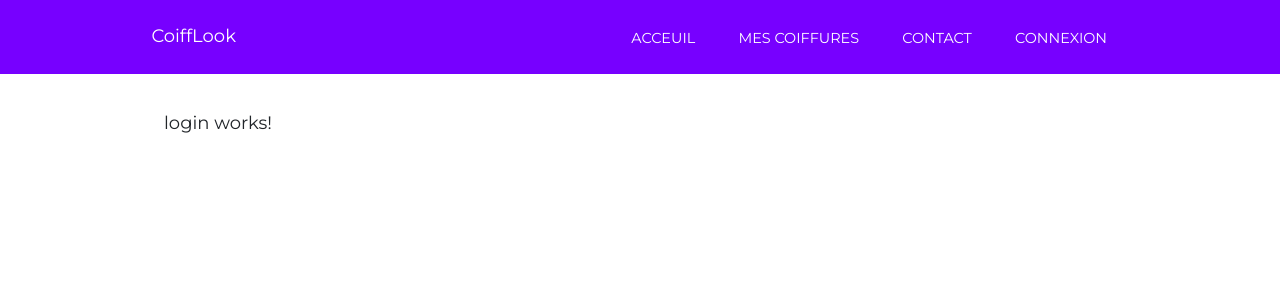
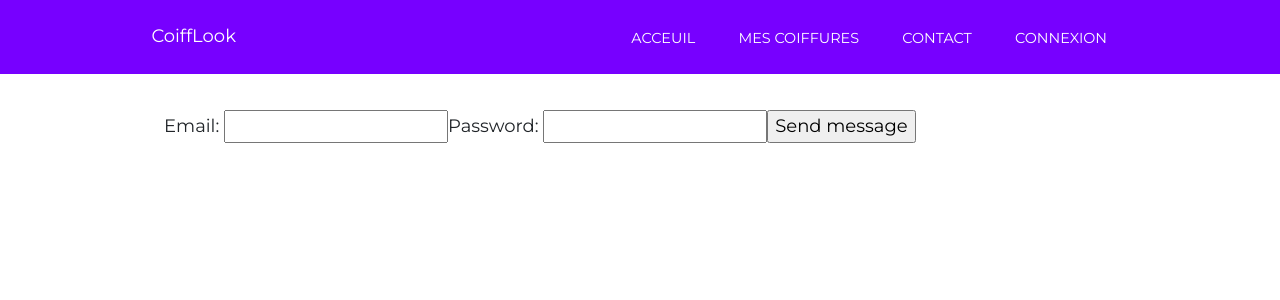
Before and after one commit to ClementLANGENDORF/AngularProject, an Angular app: page /login in a window 1280 px wide. Shown: the top 300 px of the page. Built offline with nearby package versions, Linux system fonts and the light colour scheme.

Commit message:
Modif header

```diff
--- a/src/app/contact/contact.component.html
+++ b/src/app/contact/contact.component.html
@@ -1,4 +1,4 @@
-<h1>Contact us</h1>
+<h1>Contact</h1>
 
 <form [formGroup]="messageForm" (ngSubmit)="onSubmit()">
 
--- a/src/app/login/login.component.html
+++ b/src/app/login/login.component.html
@@ -1,3 +1,23 @@
-<p>
-  login works!
-</p>
+<form [formGroup]="logIn" (ngSubmit)="onLogInSubmit()">
+
+  <h5 *ngIf="success">Your form is valid!</h5>
+
+  <label>
+    Email:
+    <input type="email" formControlName="email">
+    <div *ngIf="submitted && logIn.controls.email.errors" class="error">
+      <div *ngIf="logIn.controls.email.errors.required">Entrer votre e-mail</div>
+    </div>
+  </label>
+
+  <label>
+    Password:
+    <input type="password" formControlName="password">
+    <div *ngIf="submitted && logIn.controls.password.errors" class="error">
+      <div *ngIf="logIn.controls.password.errors.required">Entrer votre mot de passe</div>
+    </div>
+  </label>
+
+  <input type="submit" value="Send message" class="cta">
+
+</form>
--- a/src/app/login/login.component.ts
+++ b/src/app/login/login.component.ts
@@ -1,4 +1,5 @@
 import { Component, OnInit } from '@angular/core';
+import {FormBuilder, FormGroup, Validators} from '@angular/forms';
 
 @Component({
   selector: 'app-login',
@@ -7,9 +8,27 @@ import { Component, OnInit } from '@angular/core';
 })
 export class LoginComponent implements OnInit {
 
-  constructor() { }
+  logIn: FormGroup;
+  submitted = false;
+  success = false;
+
+  constructor(private formBuilder: FormBuilder) { }
 
   ngOnInit() {
+    this.logIn = this.formBuilder.group({
+      email: ['', Validators.required],
+      password: ['', Validators.required]
+    });
+  }
+
+  onLogInSubmit() {
+    this.submitted = true;
+
+    if (this.logIn.invalid) {
+      return;
+    }
+
+    this.success = true;
   }
 
 }
```
